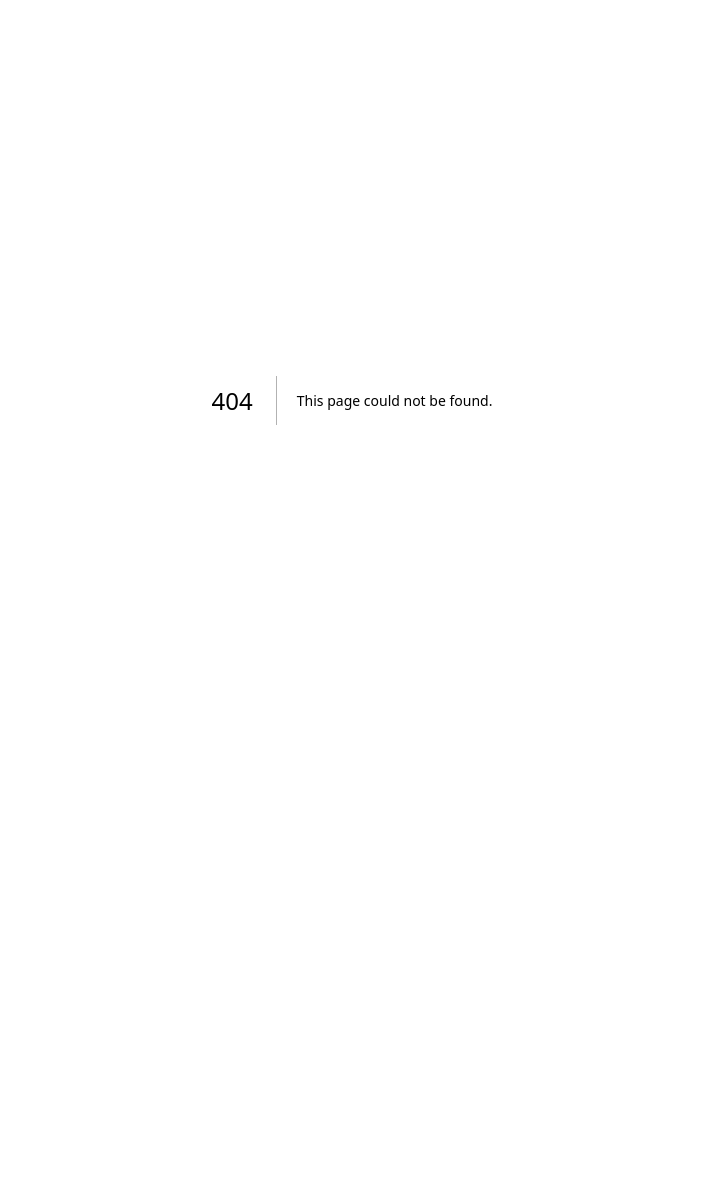
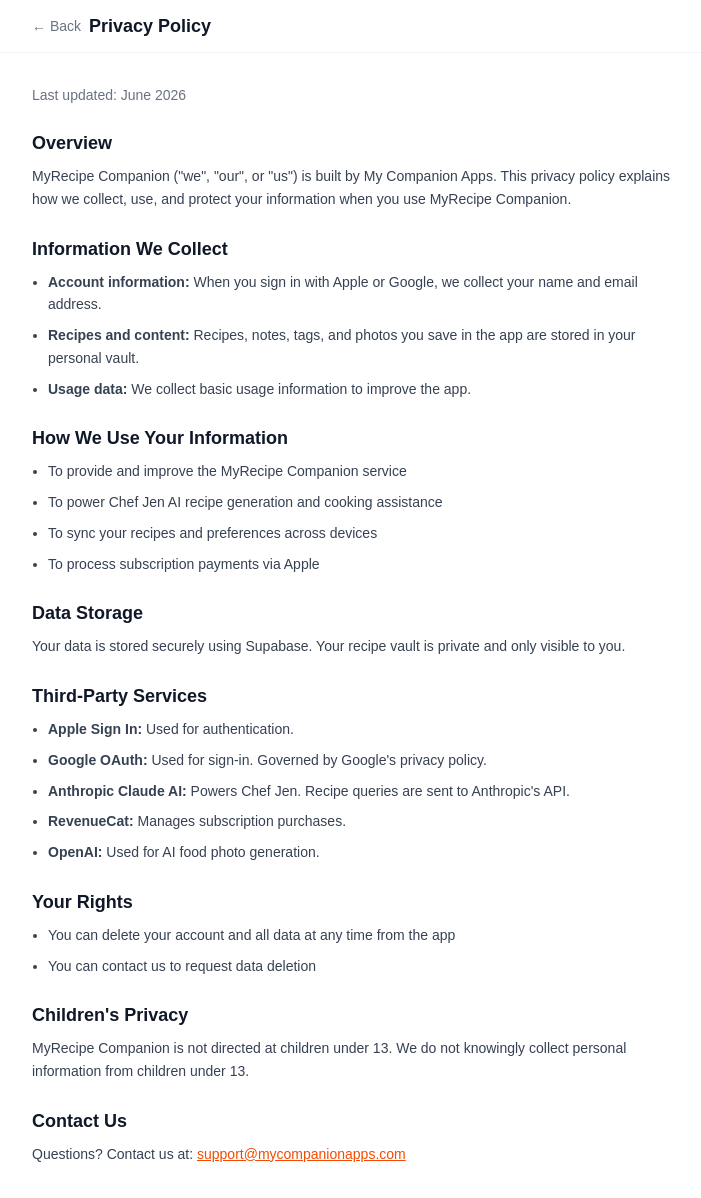
Before and after one commit to bd9356-gif/my-companion-apps, a Next.js app: page /privacy in a window 1280 px wide. Before the commit this address had no page. Shown: the whole page, without its empty margins (288-989 px from the left). Before the commit the page ends 800 px from the top, so only its background shows below. Built offline with nearby package versions, Linux system fonts and the light colour scheme.

Commit message:
Add privacy policy page

```diff
--- /dev/null
+++ b/app/privacy/page.js
@@ -0,0 +1,65 @@
+export default function PrivacyPage() {
+  return (
+    <div className="min-h-screen bg-white">
+      <header className="bg-white border-b border-gray-100 sticky top-0 z-10">
+        <div className="max-w-2xl mx-auto px-4 py-3 flex items-center gap-2">
+          <a href="/" className="text-sm text-gray-500 hover:text-gray-600">← Back</a>
+          <h1 className="text-lg font-bold text-gray-900">Privacy Policy</h1>
+        </div>
+      </header>
+      <main className="max-w-2xl mx-auto px-4 py-8 space-y-6 text-gray-700">
+        <p className="text-sm text-gray-500">Last updated: June 2026</p>
+        <section>
+          <h2 className="text-lg font-bold text-gray-900 mb-2">Overview</h2>
+          <p className="text-sm leading-relaxed">MyRecipe Companion ("we", "our", or "us") is built by My Companion Apps. This privacy policy explains how we collect, use, and protect your information when you use MyRecipe Companion.</p>
+        </section>
+        <section>
+          <h2 className="text-lg font-bold text-gray-900 mb-2">Information We Collect</h2>
+          <ul className="text-sm leading-relaxed space-y-2 list-disc pl-4">
+            <li><strong>Account information:</strong> When you sign in with Apple or Google, we collect your name and email address.</li>
+            <li><strong>Recipes and content:</strong> Recipes, notes, tags, and photos you save in the app are stored in your personal vault.</li>
+            <li><strong>Usage data:</strong> We collect basic usage information to improve the app.</li>
+          </ul>
+        </section>
+        <section>
+          <h2 className="text-lg font-bold text-gray-900 mb-2">How We Use Your Information</h2>
+          <ul className="text-sm leading-relaxed space-y-2 list-disc pl-4">
+            <li>To provide and improve the MyRecipe Companion service</li>
+            <li>To power Chef Jen AI recipe generation and cooking assistance</li>
+            <li>To sync your recipes and preferences across devices</li>
+            <li>To process subscription payments via Apple</li>
+          </ul>
+        </section>
+        <section>
+          <h2 className="text-lg font-bold text-gray-900 mb-2">Data Storage</h2>
+          <p className="text-sm leading-relaxed">Your data is stored securely using Supabase. Your recipe vault is private and only visible to you.</p>
+        </section>
+        <section>
+          <h2 className="text-lg font-bold text-gray-900 mb-2">Third-Party Services</h2>
+          <ul className="text-sm leading-relaxed space-y-2 list-disc pl-4">
+            <li><strong>Apple Sign In:</strong> Used for authentication.</li>
+            <li><strong>Google OAuth:</strong> Used for sign-in. Governed by Google's privacy policy.</li>
+            <li><strong>Anthropic Claude AI:</strong> Powers Chef Jen. Recipe queries are sent to Anthropic's API.</li>
+            <li><strong>RevenueCat:</strong> Manages subscription purchases.</li>
+            <li><strong>OpenAI:</strong> Used for AI food photo generation.</li>
+          </ul>
+        </section>
+        <section>
+          <h2 className="text-lg font-bold text-gray-900 mb-2">Your Rights</h2>
+          <ul className="text-sm leading-relaxed space-y-2 list-disc pl-4">
+            <li>You can delete your account and all data at any time from the app</li>
+            <li>You can contact us to request data deletion</li>
+          </ul>
+        </section>
+        <section>
+          <h2 className="text-lg font-bold text-gray-900 mb-2">Children's Privacy</h2>
+          <p className="text-sm leading-relaxed">MyRecipe Companion is not directed at children under 13. We do not knowingly collect personal information from children under 13.</p>
+        </section>
+        <section>
+          <h2 className="text-lg font-bold text-gray-900 mb-2">Contact Us</h2>
+          <p className="text-sm leading-relaxed">Questions? Contact us at: <a href="mailto:support@mycompanionapps.com" className="text-orange-600 underline">support@mycompanionapps.com</a></p>
+        </section>
+      </main>
+    </div>
+  )
+}
```
Also changed, not shown: public/hero-update-01.png (renamed from public/hero-update.png).
